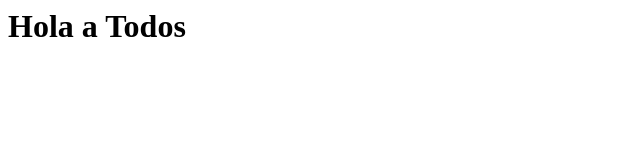
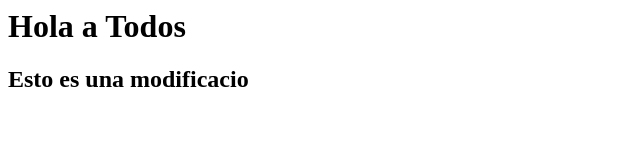
Before and after one commit to Lisandro-dev/PortfolioFrontEnd2, a plain HTML site: page index.html in a window 1280 px wide. Shown: the whole page, without its empty margins (0-640 px from the left). Drawn offline with Linux system fonts and the light colour scheme.

Commit message:
Update index.html

```diff
--- a/index.html
+++ b/index.html
@@ -1 +1,2 @@
 <h1>Hola a Todos</h1>
+<h2> Esto es una modificacio </h2>
```
